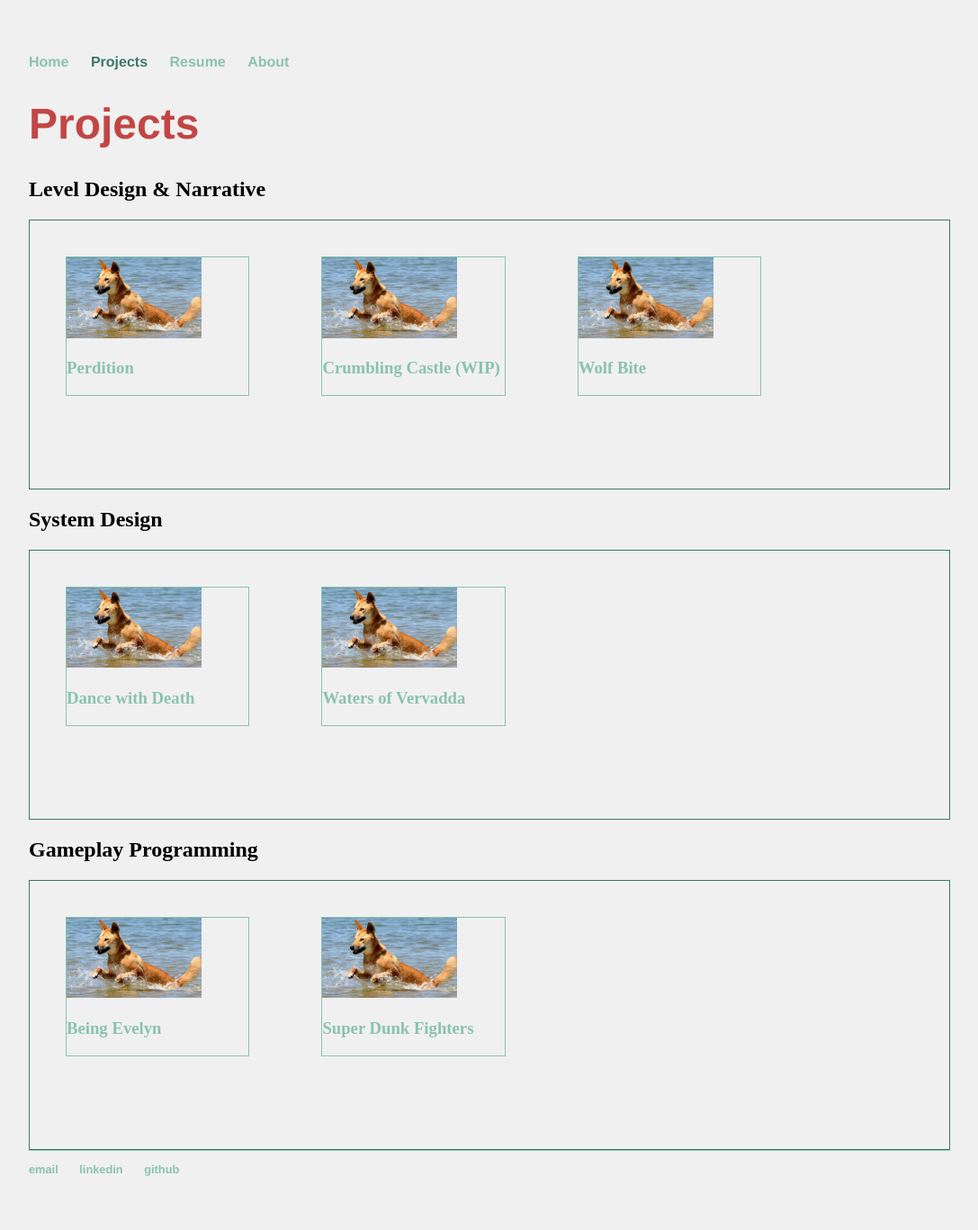
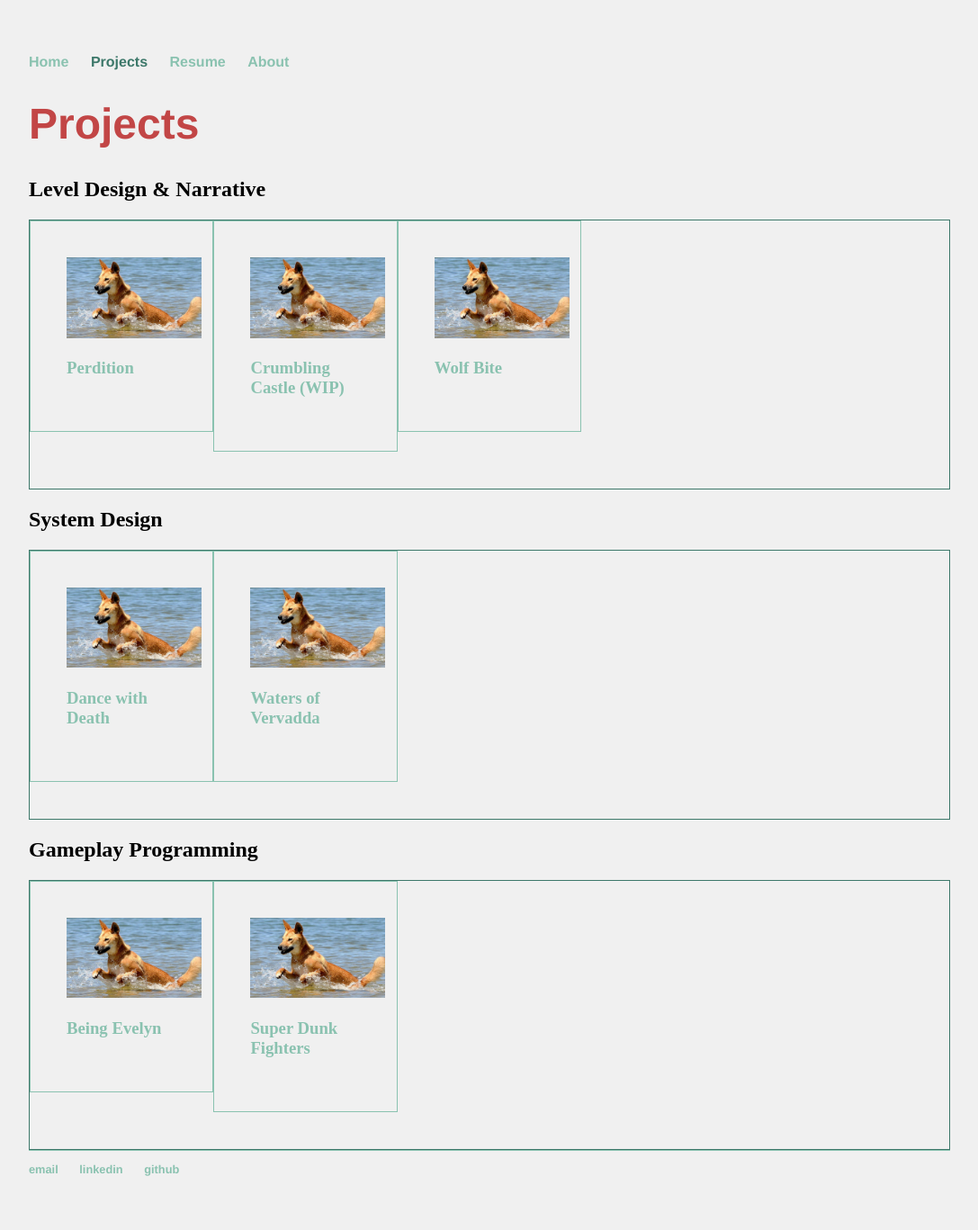
Before and after one commit to digigrant/digigrant.github.io, a Jekyll site: the page built from projects.html, in a window 1280 px wide. Shown: the whole page at 90% size, without its empty margins (96-1183 px from the left). Built offline with Jekyll 4.4.1, drawn with Linux system fonts in a browser that asks for light colours.

Commit message:
Update main.scss

```diff
--- a/_sass/main.scss
+++ b/_sass/main.scss
@@ -94,7 +94,7 @@ ul.specs
             float: left;
             width: 20%;
             border: 1px solid $color5;
-            margin: 40px;
+            padding: 40px;
 
                     img
                     {
```
